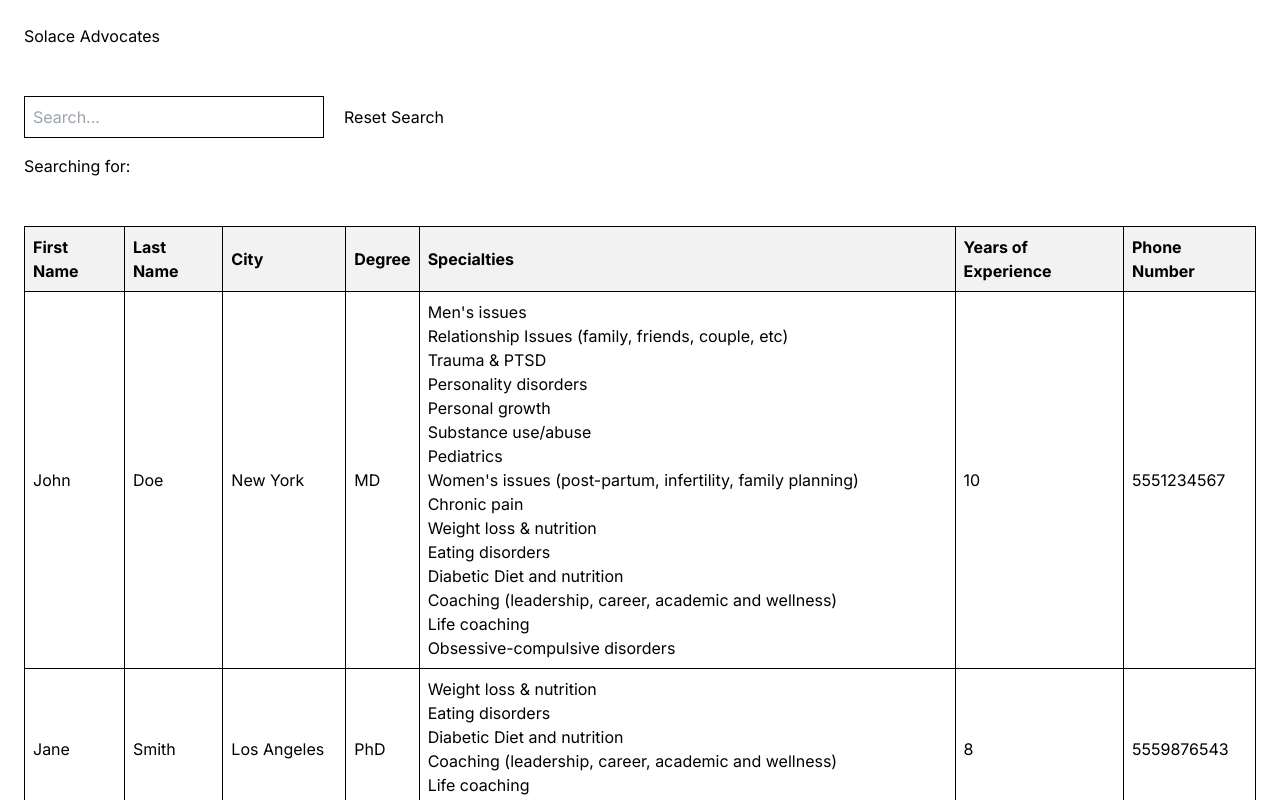
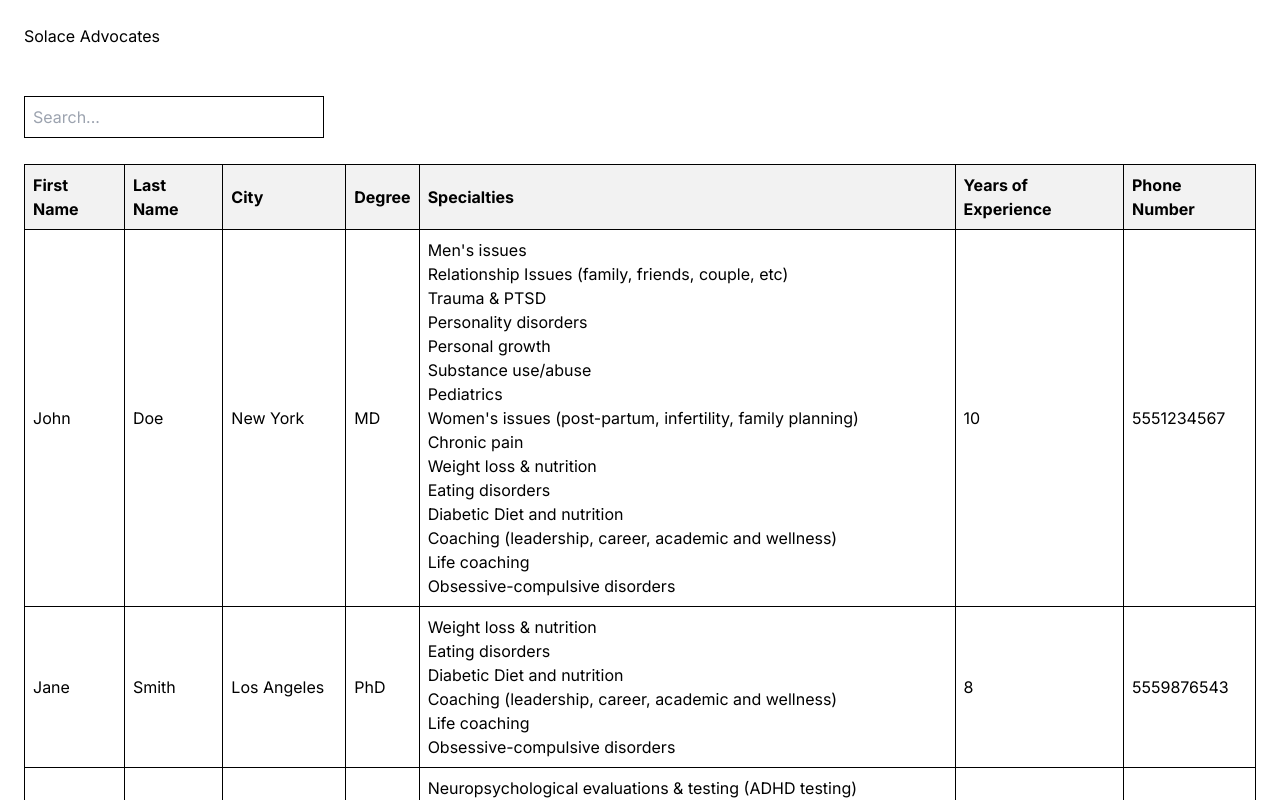
Before and after one commit to kquilty/solace-candidate-assignment-main, a Next.js app: page / in a window 1280 px wide. Shown: the top 800 px of the page. Built offline with nearby package versions, Linux system fonts and the light colour scheme.

Commit message:
- Gave search text / reset search button a "pill" look - Only show when filter text is given

```diff
--- a/src/app/globals.css
+++ b/src/app/globals.css
@@ -5,15 +5,14 @@
 .results-table {
   width: 100%;
   border-collapse: collapse;
+  margin-top: 10px;
 }
-
 .results-table th,
 .results-table td {
   border: 1px solid black;
   padding: 8px;
   text-align: left;
 }
-
 .results-table th {
   background-color: #f2f2f2;
 }
@@ -31,11 +30,23 @@
     box-shadow: 0 0 5px rgba(74, 144, 226, 0.5);
 }
 #reset-search-button {
+    background: none;
+    border: none;
     margin-left: 8px;
     padding: 8px 12px;
     font-size: 16px;
     cursor: pointer;
 }
 #reset-search-button:hover {
-    background-color: #f0f0f0;
+    color: #a01515;
+    font-weight: bold;
 }
+.search-pill {
+    display: inline-flex;
+    align-items: center;
+    background-color: #e0e0e0;
+    border-radius: 16px;
+    padding-left: 8px;
+    margin-left: 8px;
+    font-size: 14px;
+}
--- a/src/app/page.tsx
+++ b/src/app/page.tsx
@@ -64,16 +64,22 @@ export default function Home() {
                     value={filterValue}
                     onChange={onFilterTextChange}
                     />
-                <button
-                    id="reset-search-button"
-                    onClick={onResetSearchClick}
-                    >Reset Search</button>
-                <p>
-                    Searching for: {filterValue}
-                </p>
+
+                <div style={{ display: filterValue ? 'block' : 'none' }}>
+                    Searching for:
+                    <span className="search-pill">
+                        <strong>{filterValue}</strong>
+                        <button
+                            id="reset-search-button"
+                            onClick={onResetSearchClick}
+                            title="Clear Search"
+                            >x</button>
+                    </span>
+                </div>
+
+
             </div>
-            <br />
-            <br />
+
             <table className="results-table">
                 <thead>
                     <tr>
```
